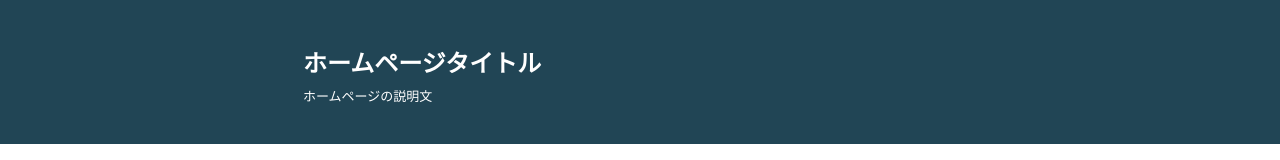
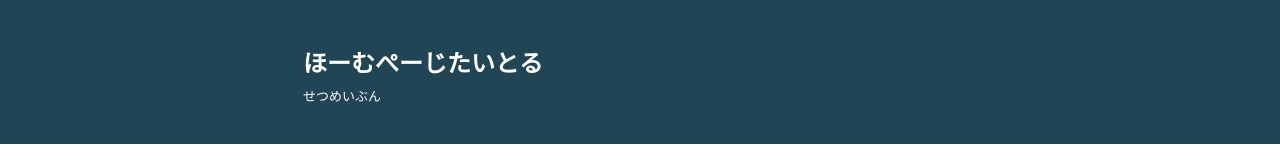
Before and after one commit to adsolgit005/new_project_005, a plain HTML site: page index.html in a window 1280 px wide. Shown: the top 160 px of the page. Drawn offline with Linux system fonts and the light colour scheme.

Commit message:
課題1-1 修正対応

```diff
--- a/index.html
+++ b/index.html
@@ -12,8 +12,8 @@
 </head>
 <body>
 <div id="outer">
-<div id="header"><div id="head-inner"><h1>ホームページタイトル</h1>
-<p class="description">ホームページの説明文</p></div>
+<div id="header"><div id="head-inner"><h1>ほーむぺーじたいとる</h1>
+<p class="description">せつめいぶん</p></div>
 </div>
 <div id="contents">
 <h2>記事ページ見出し・大</h2>
```
